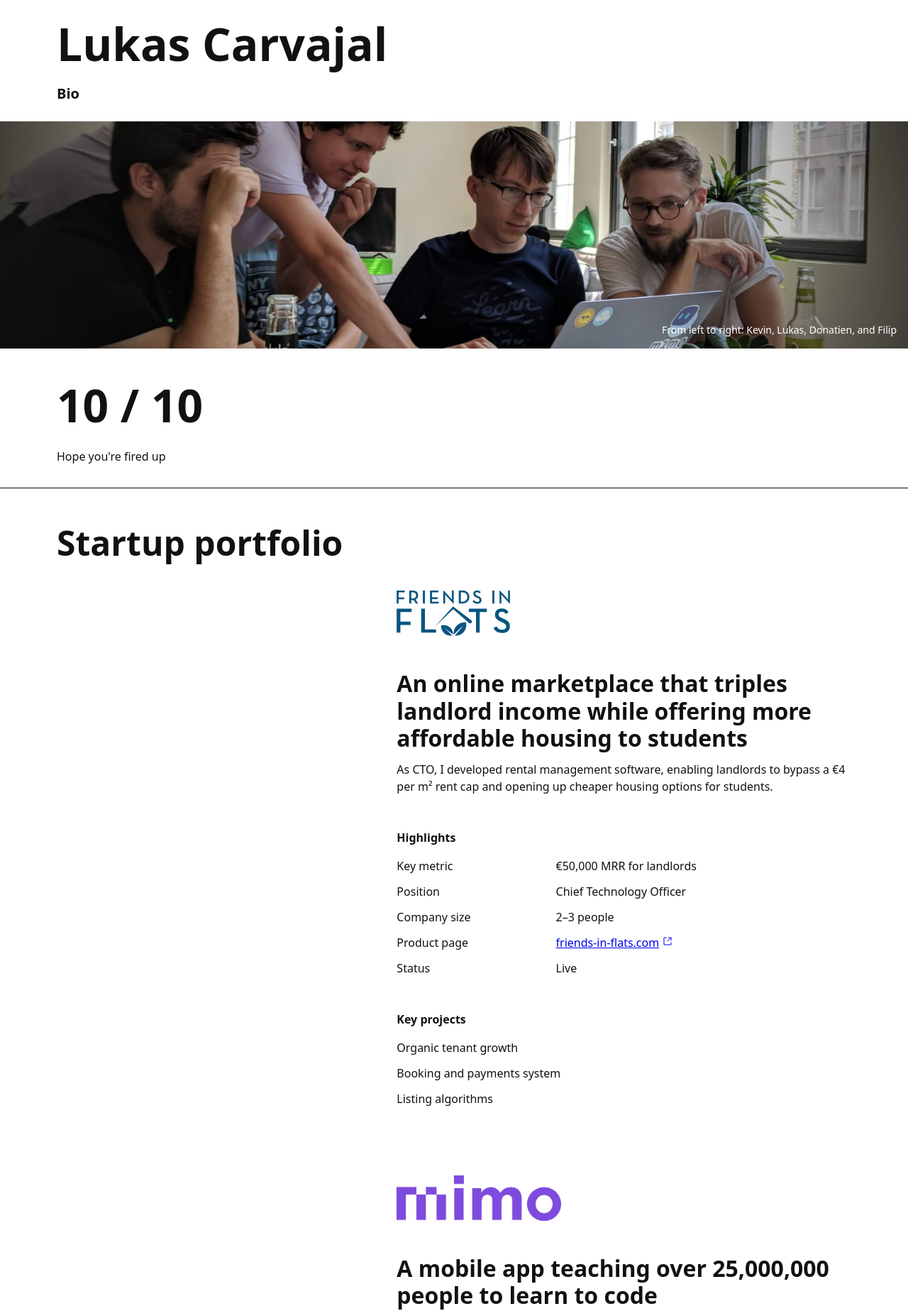
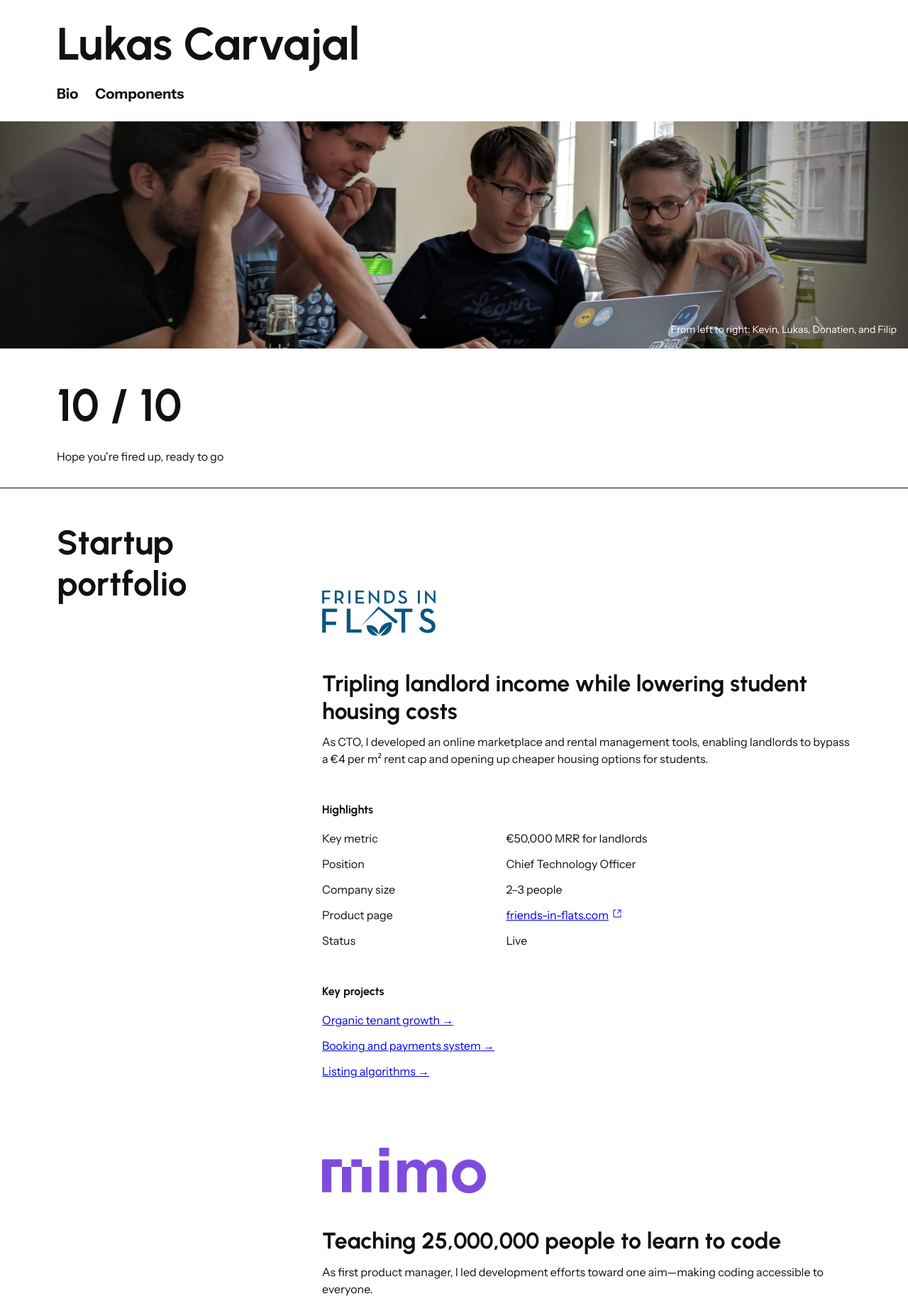
Before and after one commit to lcarvajal/lcarvajal.github.io, an Astro site: page / in a window 1280 px wide. Shown: the top 1847 px of the page at 71% size. Built offline with nearby package versions, Linux system fonts and the light colour scheme; Astro itself is replaced by a stand-in of ours.

Commit message:
Clean up project titles

```diff
--- a/package.json
+++ b/package.json
@@ -12,6 +12,8 @@
   "dependencies": {
     "@astrojs/react": "latest",
     "@astrojs/sitemap": "latest",
+    "@fontsource/instrument-sans": "^5.3.0",
+    "@fontsource/urbanist": "^5.3.0",
     "astro": "latest",
     "react": "latest",
     "react-dom": "latest"
--- a/src/components/Project.astro
+++ b/src/components/Project.astro
@@ -60,8 +60,8 @@
     <section aria-label="Key projects">
       <h3>Key projects</h3>
       <ul>
-        {projectLinks.map(({ label }) => (
-          <li>{label}</li>
+        {projectLinks.map(({ label, href }) => (
+          <li><a href={href}>{label} →</a></li>
         ))}
       </ul>
     </section>
--- a/src/components/SiteHeader.css
+++ b/src/components/SiteHeader.css
@@ -22,7 +22,7 @@
   background: var(--color-background);
   font-family: var(--font-heading);
   font-size: var(--text-4xl);
-  font-weight: var(--weight-bold);
+  font-weight: var(--weight-heading);
   line-height: var(--leading-heading);
   text-decoration: none;
   transition: font-size var(--duration-normal) var(--ease-standard);
--- a/src/components/SiteHeader.tsx
+++ b/src/components/SiteHeader.tsx
@@ -98,6 +98,7 @@
 
         <nav className="site-header__primary-nav" aria-label="Main navigation">
           <a href="/bio">Bio</a>
+          <a href="/components-preview">Components</a>
         </nav>
 
         <nav
@@ -108,6 +109,9 @@
           <a href="/bio" onClick={() => setMenuOpen(false)}>
             Bio
           </a>
+          <a href="/components-preview" onClick={() => setMenuOpen(false)}>
+            Components
+          </a>
         </nav>
       </div>
     </header>
--- a/src/content/projects/friends-in-flats.md
+++ b/src/content/projects/friends-in-flats.md
@@ -1,8 +1,8 @@
 ---
 name: Friends in Flats
 logo: /resources/images/friends-in-flats-logo-blue.svg
-title: An online marketplace that triples landlord income while offering more affordable housing to students
-summary: As CTO, I developed rental management software, enabling landlords to bypass a €4 per m² rent cap and opening up cheaper housing options for students.
+title: Tripling landlord income while lowering student housing costs
+summary: As CTO, I developed an online marketplace and rental management tools, enabling landlords to bypass a €4 per m² rent cap and opening up cheaper housing options for students.
 order: 1
 highlights:
   - label: Key metric
--- a/src/content/projects/mimo.md
+++ b/src/content/projects/mimo.md
@@ -1,7 +1,7 @@
 ---
 name: Mimo
 logo: /resources/images/mimo-logo-purple.webp
-title: A mobile app teaching over 25,000,000 people to learn to code
+title: Teaching 25,000,000 people to learn to code
 summary: As first product manager, I led development efforts toward one aim—making coding accessible to everyone.
 order: 2
 highlights:
--- a/src/content/projects/tip-yourself.md
+++ b/src/content/projects/tip-yourself.md
@@ -1,7 +1,7 @@
 ---
 name: Tip Yourself
 logo: /resources/images/tip-yourself-logo-green.png
-title: A mobile app helping young Americans save over $1,000,000
+title: Helping young Americans save over $1,000,000
 summary: Imagine saving money felt like winning. Tip Yourself changed people’s money mindset. As CTO, I launched the iOS app.
 order: 3
 highlights:
--- a/src/pages/index.astro
+++ b/src/pages/index.astro
@@ -55,7 +55,7 @@
     </figure>
     <div class="intro">
         <h1>10 / 10</h1>
-      <p>Hope you're fired up</p>
+        <p>Hope you're fired up, ready to go</p>
     </div>
     <hr class="intro-divider" />
   </section>
--- a/src/styles/global.css
+++ b/src/styles/global.css
@@ -1,3 +1,6 @@
+@import "@fontsource/instrument-sans/400.css";
+@import "@fontsource/instrument-sans/700.css";
+@import "@fontsource/urbanist/700.css";
 @import "./tokens.css";
 
 html {
@@ -9,6 +12,16 @@
 
 body {
   margin: 0;
+}
+
+h1,
+h2,
+h3,
+h4,
+h5,
+h6 {
+  font-family: var(--font-heading);
+  font-weight: var(--weight-heading);
 }
 
 :focus-visible {
--- a/src/styles/tokens.css
+++ b/src/styles/tokens.css
@@ -12,11 +12,12 @@
   --color-focus: #005fcc;
 
   /* Font families */
-  --font-body: system-ui, sans-serif;
-  --font-heading: system-ui, sans-serif;
+  --font-body: "Instrument Sans", system-ui, sans-serif;
+  --font-heading: "Urbanist", system-ui, sans-serif;
 
   /* Font weights */
   --weight-normal: 400;
+  --weight-heading: 700;
   --weight-bold: 700;
 
   /* Type scale */
```
Also changed, not shown: 1 other file.
